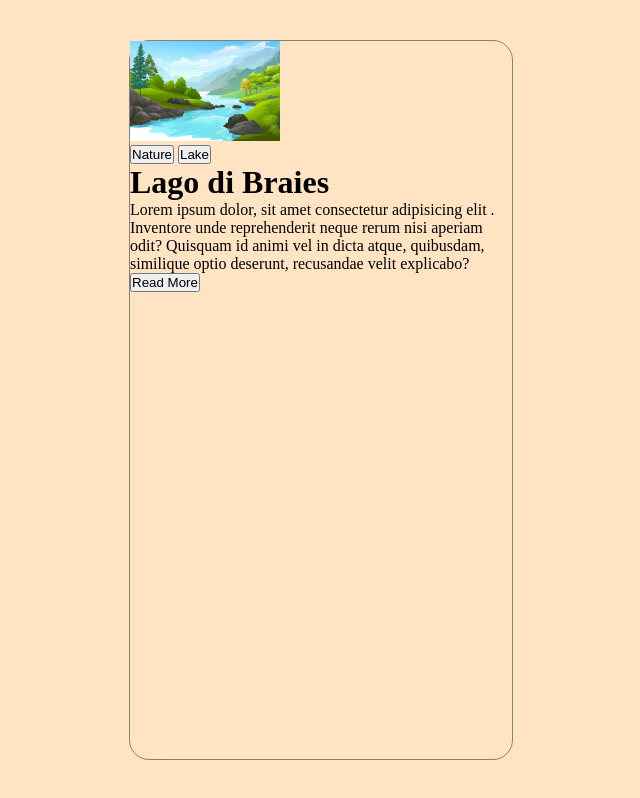
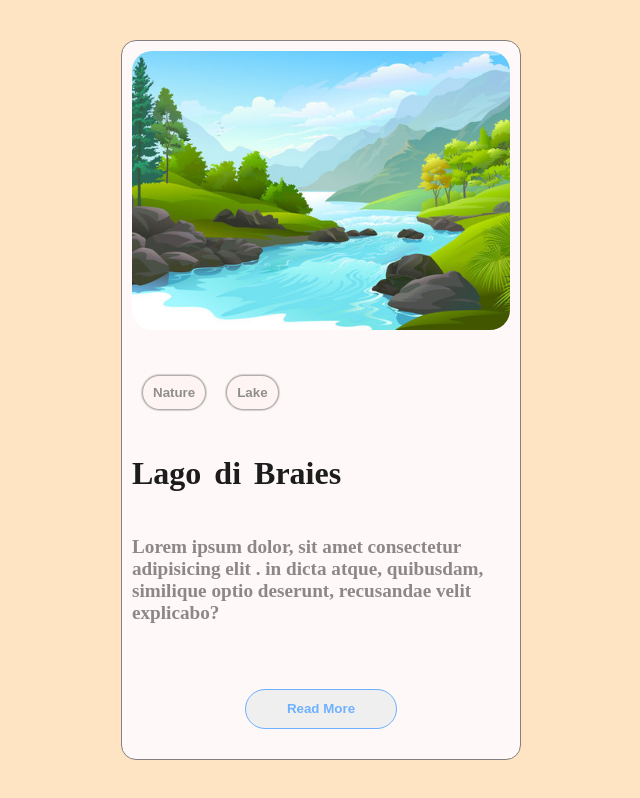
Before and after one commit to Ruhan-404/make_card, a plain HTML site: page index.html in a window 1280 px wide. Shown: the whole page, without its empty margins (319-959 px from the left). Drawn offline with Linux system fonts and the light colour scheme.

Commit message:
completed

```diff
--- a/index.html
+++ b/index.html
@@ -16,12 +16,11 @@
             </div>
             <h1>Lago di Braies</h1>
             <p>Lorem ipsum dolor, sit amet consectetur adipisicing elit
-                . Inventore unde reprehenderit neque rerum nisi aperiam
-                odit? Quisquam id animi vel
+                .
                  in dicta atque, quibusdam, similique optio deserunt,
                  recusandae velit explicabo?
             </p>
-            <button>Read More</button>
+            <button class="readme">Read More</button>
 
         </div>
     </div>
--- a/style.css
+++ b/style.css
@@ -13,13 +13,59 @@
 }
 .card{
     width: 30%;
+    min-width: 400px;
     height: 90%;
+    font-weight: bold;
+    display: flex;
+    flex-direction: column;
+    justify-content: space-between;
+    padding: 10px 10px;
+    background-color: rgb(255, 248, 248);
     border: 1px solid rgb(133, 127, 127);
+    border-radius: 15px;
+}
+.card img{
+    width: 100%;
+    height: 40%;
+    object-fit: cover;
+    object-position: center;
     border-radius: 20px;
 }
-.card img{
-    width: 150px;
-    height: 100px;
-    object-fit: cover;
-    object-position: center;
+div.button{
+    display: flex;
+    justify-content: space-evenly;
+    height: 5%;
+    width: 30%;
+    /* border: 1px solid red; */
 }
+div.button button{
+    margin: 0px 10px;
+    padding: 5px 10px;
+    border: 1px solid rgba(128, 128, 128, 0.595) ;
+    border-radius: 30px;
+    box-shadow: 0px 0px 1px 1px rgba(128, 128, 128, 0.332);
+    background-color: rgb(255, 244, 244);
+    color: rgb(143, 141, 141);
+    font-weight: bold;
+    cursor: pointer;
+}
+.card h1{
+    font-size: 2rem;
+    word-spacing: 5px;
+    color: rgb(28, 28, 28);
+}
+.card p{
+    font-size: 1.2rem;
+    word-wrap: break-word;
+    color: rgba(107, 102, 102, 0.774);
+}
+.readme{
+    text-align: center;
+    height: 40px;
+    margin: 20px 30%;
+    padding:10px 40px;
+    border: 1px solid rgb(109, 177, 255);
+    border-radius: 20px;
+    font-weight: bold;
+    color: rgb(109, 177, 255);
+}
```
